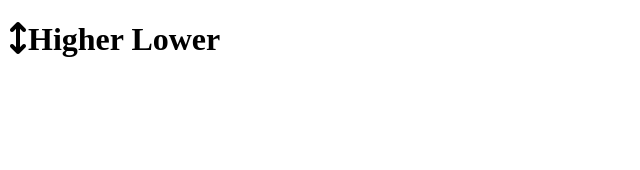
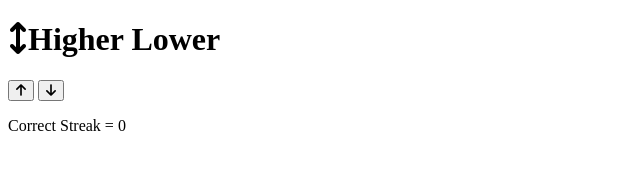
Before and after one commit to adam-blakeney/Higher-Lower, a plain HTML site: page index.html in a window 1280 px wide. Shown: the whole page, without its empty margins (0-640 px from the left). Drawn offline with Linux system fonts and the light colour scheme.

Commit message:
html body structure

```diff
--- a/index.html
+++ b/index.html
@@ -20,9 +20,23 @@
     </h1>
 
     <div class="game-area">
+        <div class="controls-area">
+            <button data-type="higher" class="btn btn--big btn--green">
+                <i class="fa-solid fa-arrow-up"></i>
+            </button>
+            <button data-type="lower" class="btn btn--big btn--red">
+                <i class="fa-solid fa-arrow-down"></i>
+            </button>
+        <div class="number-box">
+            <!-- random number generator -->
+        </div>
 
 
+            <div class="score-area">
+                <p class="score">Correct Streak = <span id="score">0</span></p>
+            </div>
 
+        <script src="assets/js/script.js"></script>
         <script src="https://kit.fontawesome.com/d9ab83fadf.js" crossorigin="anonymous"></script>
 </body>
 </html>
```
